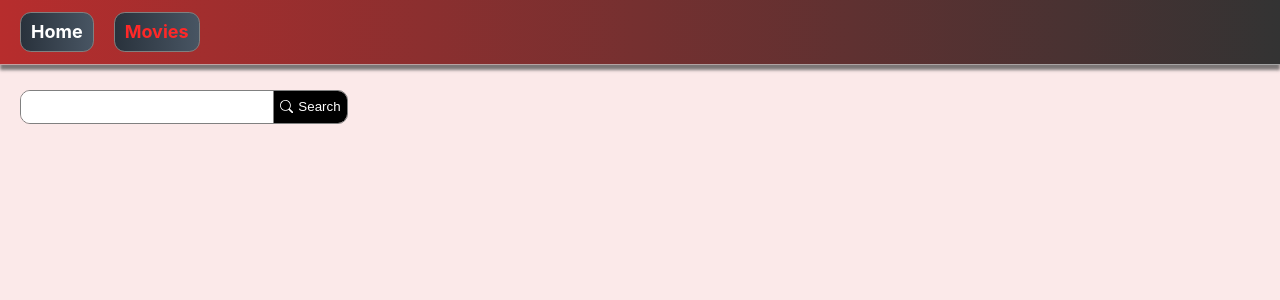
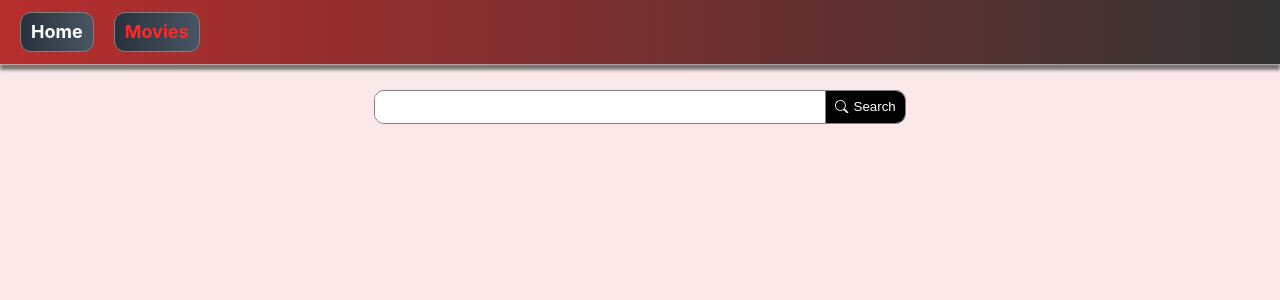
Before and after one commit to dawidmarek95x/goit-react-hw-05-movies, a React (Create React App) app: page /movies in a window 1280 px wide. Shown: the top 300 px of the page. Built offline with nearby package versions, Linux system fonts and the light colour scheme.

Commit message:
Styles changed for MoviesList and MoviesSearchbar

```diff
--- a/src/components/Movies/MoviesList.styled.js
+++ b/src/components/Movies/MoviesList.styled.js
@@ -11,6 +11,8 @@ export const List = styled.ul`
   list-style-type: none;
 
   & li {
+    max-width: 300px;
+    width: 100%;
     border: 1px solid black;
     border-radius: ${borderRadius};
     background-color: lightgray;
@@ -22,6 +24,9 @@ export const List = styled.ul`
   }
 
   & a {
+    height: 100%;
+    display: flex;
+    flex-direction: column;
     color: black;
     text-decoration: none;
 
@@ -29,7 +34,8 @@ export const List = styled.ul`
       display: flex;
       justify-content: center;
       align-items: center;
-      margin: 0;
+      text-align: center;
+      margin: auto 0;
       padding: 5px;
       font-weight: 500;
     }
@@ -37,8 +43,15 @@ export const List = styled.ul`
 `;
 
 export const ImgWrapper = styled.div`
+max-height: 370px;
+  height: 100%;
   border-top-left-radius: ${borderRadius};
   border-top-right-radius: ${borderRadius};
+  border-bottom: 1px solid black;
   overflow: hidden;
-  border-bottom: 1px solid black;
+
+  & img {
+    display: block;
+    height: 100%;
+  }
 `;
--- a/src/components/Movies/MoviesSearchbar.styled.js
+++ b/src/components/Movies/MoviesSearchbar.styled.js
@@ -5,13 +5,21 @@ export const SearchbarWrapper = styled.div`
 `;
 
 export const Searchbar = styled.form`
-  display: flex;
+  display: grid;
+  grid-template-columns: minmax(50px, 1fr) 80px;
+  grid-template-areas: "searchbar searchbtn";
+  margin: 0 auto;
   border: 1px solid grey;
   border-radius: 10px;
-  width: min-content;
   overflow: hidden;
 
+  @media (min-width: 576px) {
+    grid-template-columns: 450px 80px;
+    width: max-content;
+  }
+
   & input {
+    grid-area: searchbar;
     padding: 5px 10px;
     outline: none;
     border: none;
@@ -20,6 +28,7 @@ export const Searchbar = styled.form`
   }
 
   & button {
+    grid-area: searchbtn;
     display: flex;
     align-items: center;
     justify-content: center;
```
